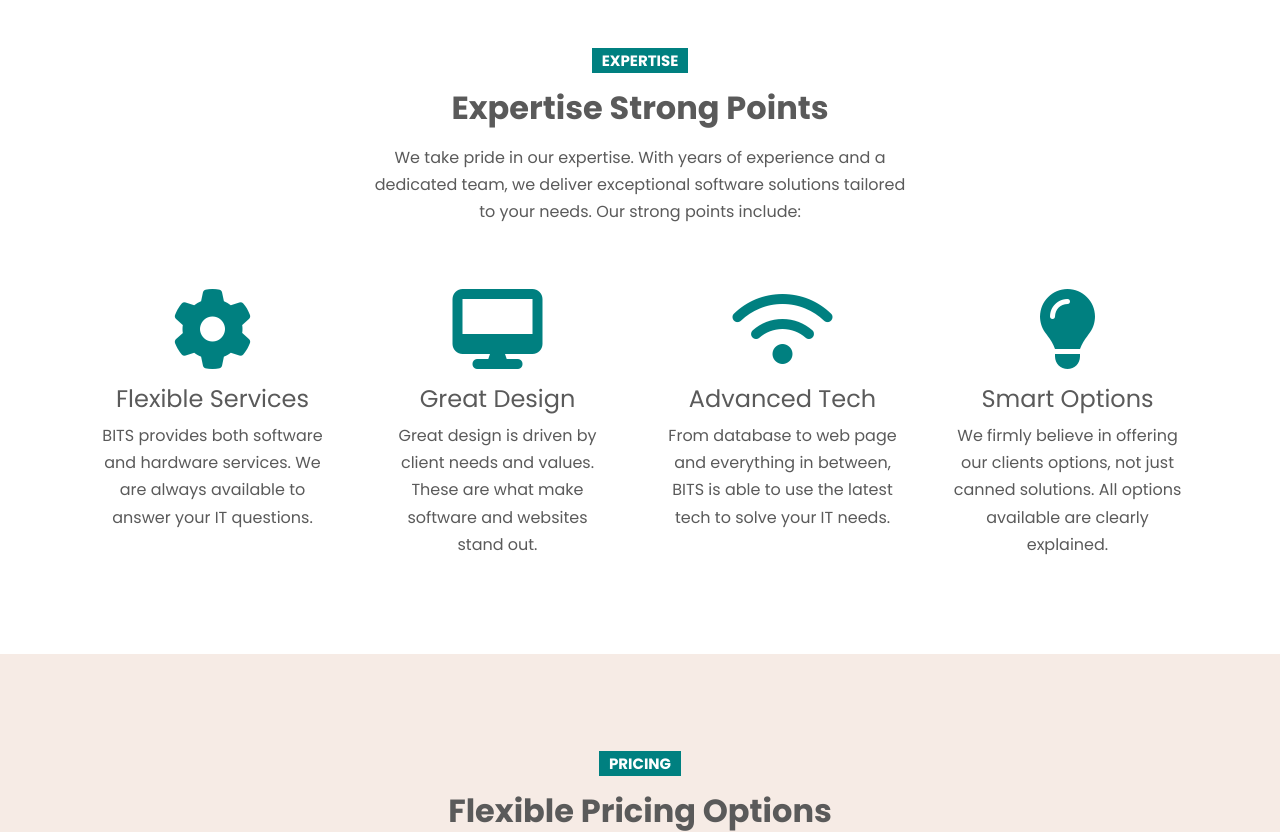
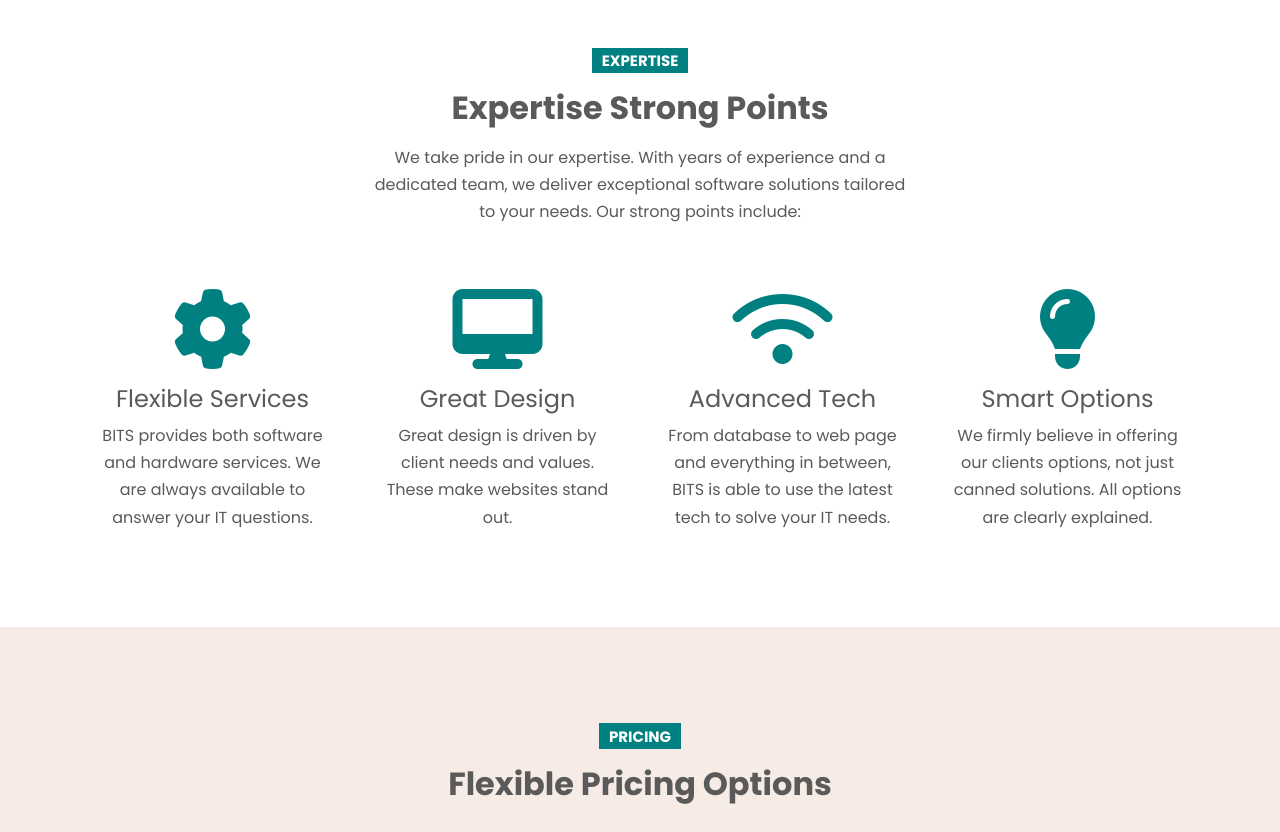
Before and after one commit to chris-mastic/baileytech, a Flask app: page / in a window 1280 px wide. Shown: the part 3732-4564 px from the top of the page. Run offline with Flask 3, Linux system fonts and the light colour scheme; some libraries are stand-ins or nearby versions.

Commit message:
clean text

```diff
--- a/app/templates/index.html
+++ b/app/templates/index.html
@@ -425,7 +425,7 @@
               </div>
               <div class="card-body">
                 <h4 class="card-title">Great Design</h4>
-                <p>Great design is driven by client needs and values. These are what make software and websites stand out.</p>
+                <p>Great design is driven by client needs and values. These make websites stand out.</p>
               </div>
             </div>
           </div>
@@ -447,7 +447,7 @@
               </div>
               <div class="card-body">
                 <h4 class="card-title">Smart Options</h4>
-                <p>We firmly believe in offering our clients options, not just canned solutions. All options available are clearly explained.</p>
+                <p>We firmly believe in offering our clients options, not just canned solutions. All options are clearly explained.</p>
               </div>
             </div>
           </div>
```
